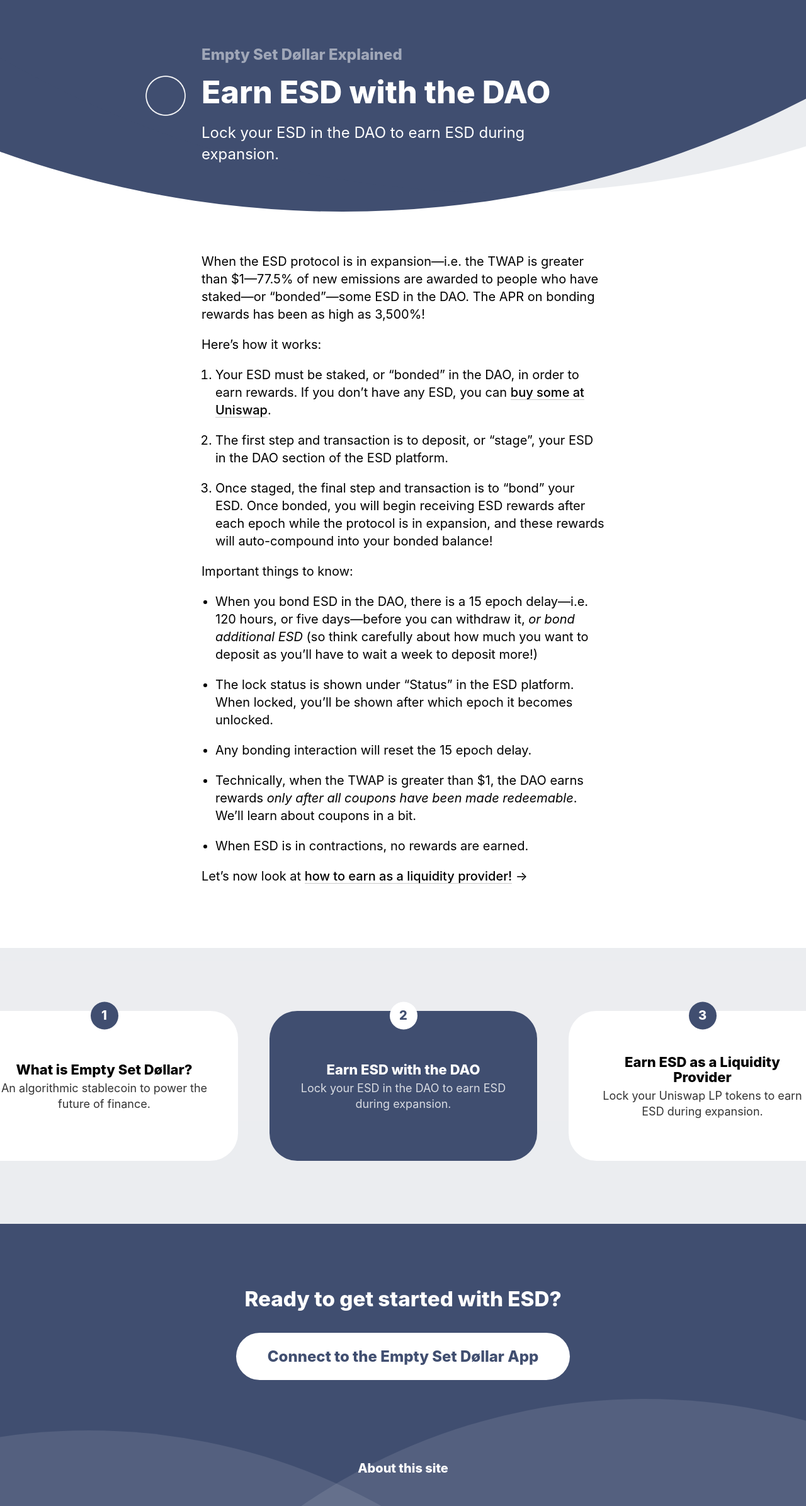
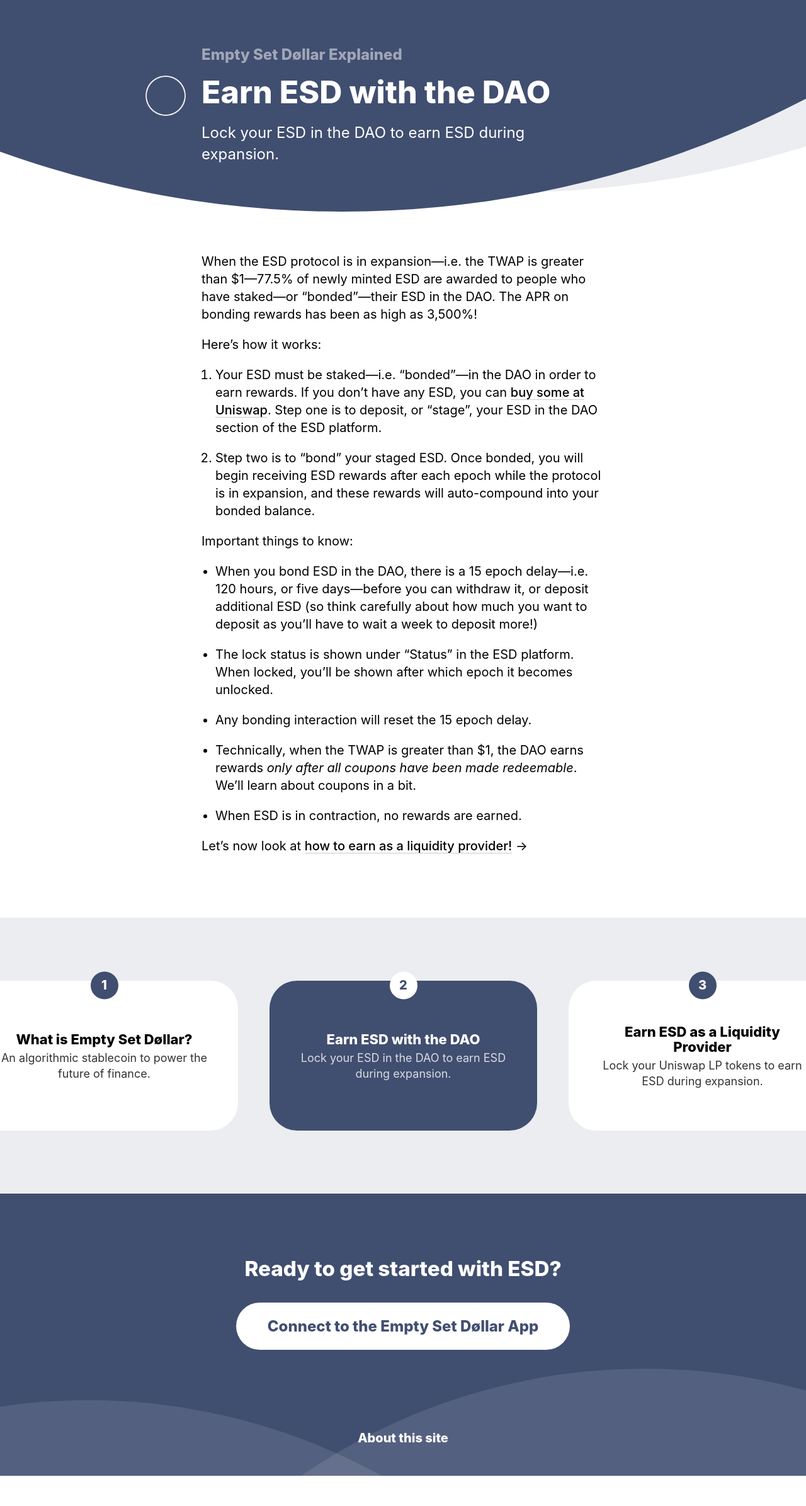
Before and after one commit to dafacto/esd-fyi, a Jekyll site: the page built from _reasons/02_dao.md, in a window 1280 px wide. Shown: the whole page at 63% size. Built offline with Jekyll 4.4.1, drawn with Linux system fonts in a browser that asks for light colours.

Commit message:
Copy tweaks

```diff
--- a/_reasons/02_dao.md
+++ b/_reasons/02_dao.md
@@ -4,20 +4,19 @@ title: Earn ESD with the DAO
 intro: Lock your ESD in the DAO to earn ESD during expansion.
 ---
 
-When the ESD protocol is in expansion—i.e. the TWAP is greater than $1—77.5% of new emissions are awarded to people who have staked—or “bonded”—some ESD in the DAO. The APR on bonding rewards has been as high as 3,500%!
+When the ESD protocol is in expansion—i.e. the TWAP is greater than $1—77.5% of newly minted ESD are awarded to people who have staked—or “bonded”—their ESD in the DAO. The APR on bonding rewards has been as high as 3,500%!
 
 Here’s how it works:
 
-1. Your ESD must be staked, or “bonded” in the DAO, in order to earn rewards. If you don’t have any ESD, you can [buy some at Uniswap](https://app.uniswap.org/#/swap?inputCurrency=0xa0b86991c6218b36c1d19d4a2e9eb0ce3606eb48&outputCurrency=0x36f3fd68e7325a35eb768f1aedaae9ea0689d723).
-2. The first step and transaction is to deposit, or “stage”, your ESD in the DAO section of the ESD platform.
-3. Once staged, the final step and transaction is to “bond” your ESD. Once bonded, you will begin receiving ESD rewards after each epoch while the protocol is in expansion, and these rewards will auto-compound into your bonded balance!
+1. Your ESD must be staked—i.e. “bonded”—in the DAO in order to earn rewards. If you don’t have any ESD, you can [buy some at Uniswap](https://app.uniswap.org/#/swap?inputCurrency=0xa0b86991c6218b36c1d19d4a2e9eb0ce3606eb48&outputCurrency=0x36f3fd68e7325a35eb768f1aedaae9ea0689d723). Step one is to deposit, or “stage”, your ESD in the DAO section of the ESD platform.
+2. Step two is to “bond” your staged ESD. Once bonded, you will begin receiving ESD rewards after each epoch while the protocol is in expansion, and these rewards will auto-compound into your bonded balance.
 
 Important things to know:
 
-- When you bond ESD in the DAO, there is a 15 epoch delay—i.e. 120 hours, or five days—before you can withdraw it, *or bond additional ESD* (so think carefully about how much you want to deposit as you’ll have to wait a week to deposit more!)
+- When you bond ESD in the DAO, there is a 15 epoch delay—i.e. 120 hours, or five days—before you can withdraw it, or deposit additional ESD (so think carefully about how much you want to deposit as you’ll have to wait a week to deposit more!)
 - The lock status is shown under “Status” in the ESD platform. When locked, you’ll be shown after which epoch it becomes unlocked.
 - Any bonding interaction will reset the 15 epoch delay.
 - Technically, when the TWAP is greater than $1, the DAO earns rewards *only after all coupons have been made redeemable*. We’ll learn about coupons in a bit.
-- When ESD is in contractions, no rewards are earned.
+- When ESD is in contraction, no rewards are earned.
 
 Let’s now look at [how to earn as a liquidity provider!](/lp/) →
```
Also changed, not shown: _reasons/01_esd.md (+3 -3 lines), _reasons/03_liquidity.md (+5 -5 lines).
